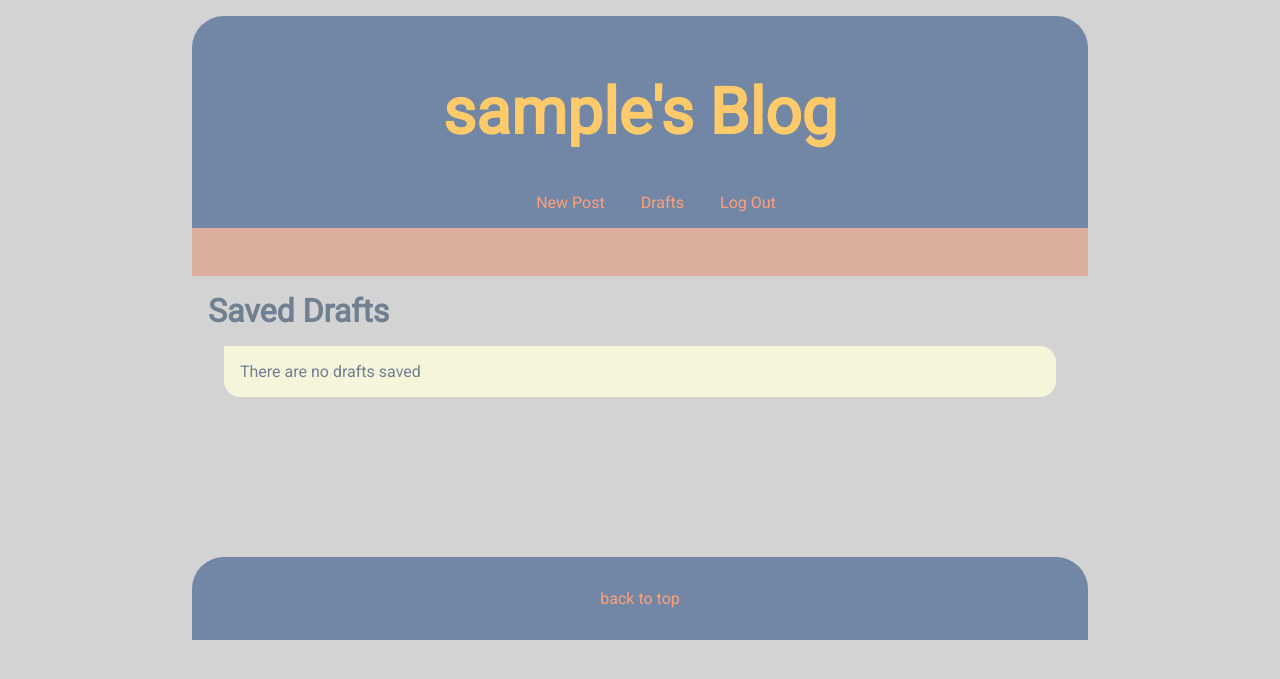
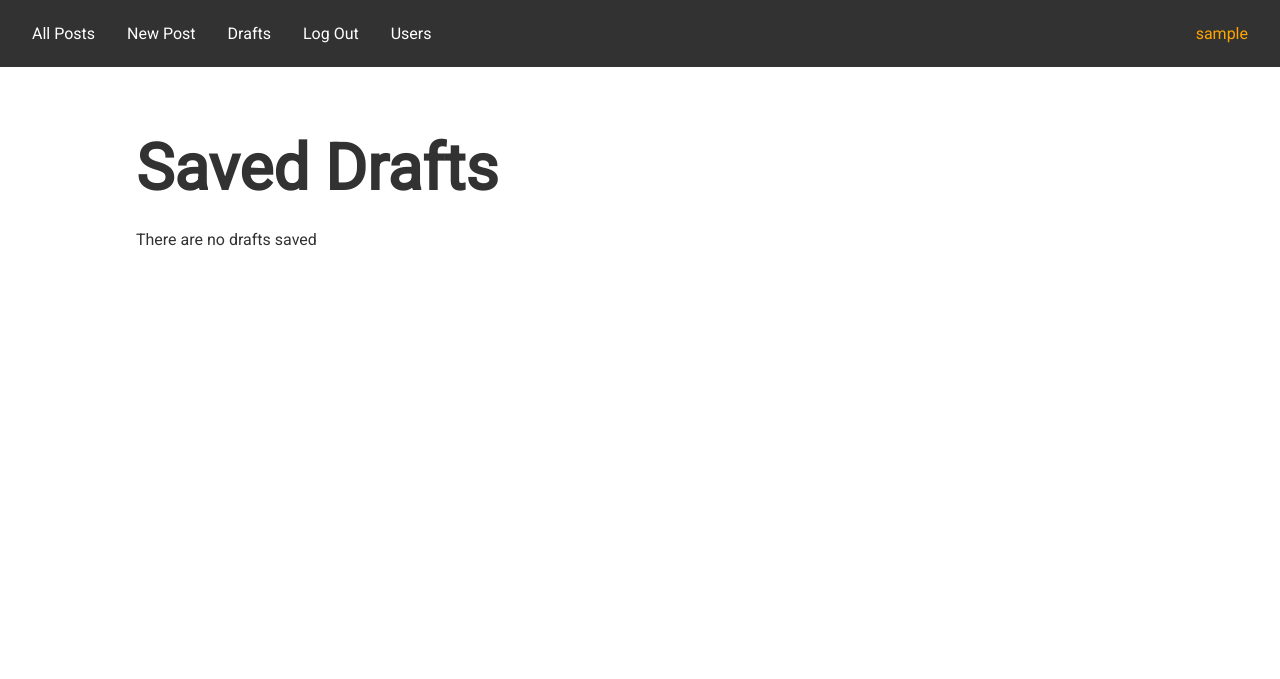
Before and after one commit to timconceivable/blogz, a Flask app: page /drafts in a window 1280 px wide. Shown: the top 679 px of the page. Run offline with Flask 2, Linux system fonts and the light colour scheme; the visitor is signed in with stand-in values (Sample User, id 1); data comes from the database, SQL or seed files in the repository; data that the repository does not hold is empty; parts of the project's set-up code (start-up, migrations or seed data) failed here and were passed over.

Commit message:
so many changes. added user pages, changed index page to show all posts, add drop-down menu for users

```diff
--- a/main.py
+++ b/main.py
@@ -43,12 +43,19 @@ class User(db.Model):
         self.password = password
 
 
+users = User.query.all()
 
 @app.before_request
 def require_login():
-    allowed_routes = ['login','signup']
+    allowed_routes = ['login','signup','index','userblog','static']
     if request.endpoint not in allowed_routes and 'email' not in session:
         return redirect('/login')
+
+
+#@app.before_request
+#def users():
+#    users = User.query.all()
+#    return users
 
 
 @app.route('/signup', methods=['POST', 'GET'])
@@ -61,7 +68,7 @@ def signup():
         if username == "" or email == "" or password == "":
             flash('Please fill in all fields', 'error')
             return render_template('signup.html',
-                username=username, email=email)
+                username=username, email=email, owner="")
 
         existing_user = User.query.filter_by(email=email).first()
         if not existing_user:
@@ -74,7 +81,8 @@ def signup():
         else:
             flash('User already exists', 'error')
 
-    return render_template('signup.html', pagetitle="signup")
+    return render_template('signup.html', pagetitle="signup",
+        users=users, owner="")
 
 
 @app.route('/login', methods=['POST', 'GET'])
@@ -90,7 +98,8 @@ def login():
         else:
             flash('Password incorrect or user does not exist', 'error')
 
-    return render_template('login.html', pagetitle="login")
+    return render_template('login.html', pagetitle="login",
+        users=users, owner="")
 
 
 @app.route('/logout')
@@ -100,14 +109,39 @@ def logout():
     return redirect('/')
 
 
-# MAIN BLOG PAGE
+# OPTIONAL STUFF:
+# TODO flash messages as popup that can be cleared manually
+# TODO 'EDIT POST' option
+# TODO add pagination! (max 7 posts)
+# TODO hashing passwords
+# TODO cookies
+
+
+# MAIN PAGE -- DISPLAYS POSTS FROM ALL USERS
 @app.route('/', methods=['POST', 'GET'])
 def index():
-    owner = User.query.filter_by(email=session['email']).first()
-    posts = Post.query.filter_by(published=True,owner=owner).order_by(desc(Post.date)).all()
-    blogname = str(owner.username)+"'s blog"
+    if 'email' in session:
+        owner = User.query.filter_by(email=session['email']).first()
+    else:
+        owner = ""
+    posts = Post.query.filter_by(published=True).order_by(desc(Post.date)).all()
+    return render_template('index.html', pagetitle="Blogz",
+        users=users, owner=owner, posts=posts)
+
+
+# INDIVIDUAL USER PAGE -- DISPLAYS POSTS FROM INDIVIDUAL USER
+@app.route('/user', methods=['POST', 'GET'])
+def userblog():
+    if 'email' in session:
+        owner = User.query.filter_by(email=session['email']).first()
+    else:
+        owner = ""
+    user_id = request.args.get('id')
+    user = User.query.get(user_id)
+    posts = Post.query.filter_by(published=True,owner=user).order_by(desc(Post.date)).all()
+    blogname = str(user)+"'s blog"
     return render_template('blog.html', pagetitle=blogname,
-        owner=owner, posts=posts)
+        user=user, users=users, owner=owner, posts=posts)
 
 
 @app.route('/drafts', methods=['POST', 'GET'])
@@ -115,25 +149,27 @@ def drafts():
     owner = User.query.filter_by(email=session['email']).first()
     posts = Post.query.filter_by(published=False,owner=owner).all()
     return render_template('drafts.html', pagetitle="saved drafts",
-        owner=owner, posts=posts)
+        users=users, owner=owner, posts=posts)
 
 
-# INDIVIDUAL POST PAGE
-@app.route('/blog', methods=['POST', 'GET'])
+# RENDERS INDIVIDUAL POST
+@app.route('/post', methods=['POST', 'GET'])
 def blogpost():
     owner = User.query.filter_by(email=session['email']).first()
     post_id = request.args.get('id')
     post = Post.query.get(post_id)
-    return render_template('blogpost.html', pagetitle=post.title,
-        owner=owner, post=post)
+    return render_template('post.html', pagetitle=post.title,
+        users=users, owner=owner, post=post)
 
 
 @app.route('/newpost', methods=['POST', 'GET'])
 def newpost():
     owner = User.query.filter_by(email=session['email']).first()
-    return render_template('newpost.html', pagetitle="new post", owner=owner)
+    return render_template('newpost.html', pagetitle="new post",
+        users=users, owner=owner)
 
 
+# PUBLISHES A NEW POST
 @app.route('/publish', methods=['POST'])
 def publish():
     owner = User.query.filter_by(email=session['email']).first()
@@ -146,12 +182,12 @@ def publish():
         db.session.add(post)
         db.session.commit()
         flash('Post published', 'confirm')
-        return render_template("blogpost.html",
-            pagetitle=title, owner=owner, post=post)
+        return render_template("post.html",
+            pagetitle=title, users=users, owner=owner, post=post)
     else:
         flash('Please fill in all fields', 'error')
         return render_template('/newpost.html',
-            pagetitle=title, body=body, owner=owner)
+            pagetitle=title, users=users, body=body, owner=owner)
 
 
 @app.route('/draft', methods=['POST'])
@@ -166,12 +202,12 @@ def draft():
         db.session.add(post)
         db.session.commit()
         flash('Draft Saved', 'confirm')
-        return render_template("blogpost.html",
-            pagetitle=title, owner=owner, post=post)
+        return render_template("post.html", pagetitle=title,
+            users=users, owner=owner, post=post)
     else:
         flash('Please fill in all fields', 'error')
         return render_template('/newpost.html',
-            pagetitle=title, body=body, owner=owner)
+            pagetitle=title, users=users, body=body, owner=owner)
 
 
 @app.route('/publishdraft', methods=['POST'])
--- a/static/styles/styles.css
+++ b/static/styles/styles.css
@@ -1,122 +1,194 @@
 body {
-    background-color: lightgrey;
+    background-color: white;
     font-family: 'Roboto', sans-serif;
     font-size: 1rem;
-    color: slategray;
-    width: 70%;
-    margin: 1rem auto 0;
-}
-header {
-    background-color: rgb(114, 134, 165);
-    padding: 1rem;
-    margin: 0;
-    border-radius: 2rem 2rem 0 0;
-    text-align: center;
-}
-footer {
-    background-color: rgb(114, 134, 165);
-    padding: 1rem;
-    margin: 10rem 0 0;
-    border-radius: 2rem 2rem 0 0;
-    text-align: center;
+    color: rgb(50,50,50);
+    width: 100%;
+    height: 100%;
+    margin: 0 auto;
 }
 a {
-    color: lightsalmon;
+    color: orange;
     text-decoration: none;
 }
 a :hover {
+    color: lightsalmon;
+}
+
+
+/* <<<<<<<<<<<<<<<<<< HEADER STYLES >>>>>>>>>>>>>>>>> */
+header {
+    position: sticky;
+    top: 0;
+    background-color: rgb(50,50,50);
+    padding: 1rem;
+    margin: 0;
+    border-radius: 0;
+    text-align: center;
+}
+nav {
+    overflow: hidden;
+    background-color: rgb(50,50,50);
+    color: white;
+}
+nav a {
+    float: left;
+    color: white;
+    text-align: center;
+    font-size: 1rem;
+    padding: .5rem 1rem;
+    margin: 0;
+    text-decoration: none;
+}
+.user {
+    float: right;
     color: orange;
 }
-header a :hover {
-    color: orange;
+.user:hover {
+    color: white;
 }
-header h1 a {
-    color: rgb(255, 203, 106);
+.dropdown {
+    float: left;
+    overflow: hidden;
+
 }
-header h1 a :hover {
-    color: orange;
+.dropdown .dropbutton {
+    float: left;
+    overflow: hidden;
+    background-color: inherit;
+    padding: .5rem 1rem;
+    margin: 0;
+    font-family: inherit;
+    color: inherit;
+    font-size: inherit;
+    border: none;
+    outline: none;
 }
+nav a:hover, .dropdown:hover .dropbutton {
+    background-color: orange;
+}
+.dropdown-content {
+    display: none;
+    position: absolute;
+    min-width: 8rem;
+    z-index: 1;
+    background-color: orange;
+}
+.dropdown-content a {
+    float: none;
+    display: block;
+    padding: .5rem 1rem;
+    color: white;
+    text-align: left;
+    text-decoration: none;
+}
+.dropdown-content a:hover {
+    background-color: orange;
+}
+.dropdown:hover .dropdown-content {
+    display: block;
+}
+.messagebar {
+    height: 2rem;
+    max-width: 100%;
+    padding: .5rem;
+    margin: 0 0 .5rem 0;
+    text-align: center;
+    vertical-align: middle;
+}
+.error {
+    color: orangered;
+}
+.confirm {
+    color: slateblue;
+}
+
+
+/* <<<<<<<<<<<<<<<<<< ARTICLE STYLES >>>>>>>>>>>>>>>>> */
 article {
     display: block;
-    margin: 0 0 4rem 0;
+    max-width: 70%;
+    min-width: 20rem;
+    margin-left: 10%;
 }
 h1 {
     font-size: 4rem;
     font-weight: 900;
+    padding: .5rem;
+    margin: 0;
 }
 h2 {
+    display: block;
     font-size: 2rem;
-    padding: 1rem;
+    padding: .5rem 1rem;
     margin: 0;
 }
 article h2 {
-    display: block;
-    font-size: 2.5rem;
-    background-color: cadetblue;
-    border-radius: 0 0 1rem 1rem;
-    padding: 2rem 2rem .5rem 2rem;
-    margin: 0;
+    background-color: gray;
 }
 h3 {
     font-size: 1rem;
+    padding: .5rem;
+    margin: 0;
 }
-.hr {
-    background-color: rgb(219, 174, 157);
-    height: 2rem;
-    max-width: 100%;
-    padding: .5rem;
-    text-align: center;
-    align-content: center;
+a {
+    color: orange;
+    text-decoration: none;
 }
-ul {
-    list-style-type: none;
+p {
+    margin-left: .5rem;
+}
+
+
+/* <<<<<<<<<<<<<<<<<< POST STYLES >>>>>>>>>>>>>>>>> */
+.postbody {
+    background-color: whitesmoke;
+    border-radius: 0;
+    overflow-wrap: break-word;
+    text-overflow: ellipsis;
+    padding: 1rem 2rem;
+    margin: 0 0 2rem 1rem;
+}
+
+.postinfo, .postowner {
+    display: inline;
+    color: gray;
+    font-size: .7rem;
+    padding: 0 .5rem;
     margin: 0;
-    padding: 0;
 }
-header ul li {
-    display: inline;
-    margin-left: 2rem;
+.postowner {
+    color: orange;
+    font-weight: bold;
 }
+
+
+/* <<<<<<<<<<<<<<<<<< FORM STYLES >>>>>>>>>>>>>>>>> */
 form {
-    background-color: rgb(177, 196, 197);
-    border-radius: 0 0 1rem 1rem;
+    background-color: whitesmoke;
+    border-radius: 0;
     align-content: center;
     padding: .5rem 1rem;
     margin: 0;
 }
+.button {
+    float: right;
+    margin: -2rem -1rem 0 0;
+}
 input[type=submit] {
-    background-color: rgb(177, 196, 197);
+    background-color: whitesmoke;
     border: none;
     color: orangered;
     text-align: center;
     font-weight: 600;
-    font-size: 1rem;
+    font-size: .8rem;
+    padding: .5rem;
 }
 #publish {
-    color: rgb(0, 177, 0);
+    color: green;
 }
 form li {
-    margin: .5rem;
-}
-.postbody {
-    background-color: beige;
-    border-radius: 0 1rem 1rem 1rem;
-    overflow-wrap: break-word;
-    text-overflow: ellipsis;
-    padding: 1rem;
-    margin: 0 2rem;
-}
-.date {
-    display: inline;
-    color: gray;
-    font-size: .7rem;
-    margin: 0 4rem;
-}
-.delete {
-    display: inline;
-    position: absolute;
-    right: 20%;
-    margin: 0 1rem;
+    padding: .5rem 1rem;
 }
 textarea {
     resize: none;
@@ -130,9 +202,15 @@ textarea {
     height: 11rem;
     width: 90%;
 }
-.error {
-    color: orangered;
+
+
+/* <<<<<<<<<<<<<<<<<< FOOTER STYLES >>>>>>>>>>>>>>>>> */
+footer {
+    background-color: rgb(50,50,50);
+    position: relative;
+    bottom: 0;
+    padding: 1rem;
+    margin: 4rem 0 0 0;
+    border-radius: 0;
+    text-align: center;
 }
-.confirm {
-    color: slateblue;
-}
--- a/templates/base.html
+++ b/templates/base.html
@@ -11,19 +11,42 @@
 </head>
 
 <body>
-    <header><a name="header"></a>
-        {% if owner %}
-        <h1><a href='/'>{{ owner.username }}'s Blog</a></h1>
-        <ul>
-            <li><a href='newpost'>New Post</a></li>
-            <li><a href='drafts'>Drafts</a></li>
-            <li><a href='logout'>Log Out</a></li>
-        </ul>
+    <header>
+        {% if owner !="" %}
+        <nav>
+            <a href='/'>All Posts</a>
+            <a href='newpost'>New Post</a>
+            <a href='drafts'>Drafts</a>
+            <a href='logout'>Log Out</a>
+            <div class="dropdown">
+                <button class="dropbutton">Users</button>
+                <div class="dropdown-content">
+                    {% for user in users %}
+                        <a href='/user?id={{user.id}}'>{{ user.username }}</a>
+                    {% endfor %}
+                </div>
+            </div>
+            <a class="user" href="/user?id={{owner.id}}">{{owner.username}}</a>
+        </nav>
+        {% else %}
+        <nav>
+            <a href='/'>All Posts</a>
+            <a href='newpost'>New Post</a>
+            <a href='login'>Log In</a>
+            <div class="dropdown">
+                <button class="dropbutton">Users</button>
+                <div class="dropdown-content">
+                    {% for user in users %}
+                        <a href='/user?id={{user.id}}'>{{ user.username }}</a>
+                    {% endfor %}
+                </div>
+            </div>
+        </nav>
         {% endif %}
     </header>
 
     <main>
-        <div class="hr">
+        <div class="messagebar">
         {% with messages = get_flashed_messages(with_categories=True) %}
             <ul>
             {% for category,message in messages %}
@@ -37,9 +60,6 @@
         {% endblock %}
     </main>
 
-    <footer><a name="footer"></a>
-        <p><a href="#header">back to top</a></p>
-    </footer>
 </body>
 
 </html>
--- a/templates/drafts.html
+++ b/templates/drafts.html
@@ -1,23 +1,22 @@
 {% extends "base.html" %}
 
 {% block content %}
-<h2>Saved Drafts</h2>
+<article>
+    <h1>Saved Drafts</h1>
     {% if posts|length == 0 %}
-        <p class="postbody">There are no drafts saved</p>
+        <p>There are no drafts saved</p>
     {% else %}
-        <ul>
         {% for post in posts %}
-        <article>
-            <a href="/blog?id={{post.id}}"><h2>{{post.title}}</h2></a>
-            <p class="postbody">{{post.body}}</p>
-            <form class="delete" method='POST' action="">
-                <input type="hidden" name="id" value="{{post.id}}" />
-                <input type="submit" value="Trash it" formaction="/deletedraft" />
-                <input id="publish" type="submit" value="Publish" formaction="/publishdraft" />
-            </form>
-        </article>
+            <div class="postbody">
+                <a href="/blog?id={{post.id}}"><h2>{{post.title}}</h2></a>
+                <p class="postbody">{{post.body}}</p>
+                <form class="button" method='POST' action="">
+                    <input type="hidden" name="id" value="{{post.id}}" />
+                    <input type="submit" value="Trash it" formaction="/deletedraft" />
+                    <input id="publish" type="submit" value="Publish" formaction="/publishdraft" />
+                </form>
+            </div>
         {% endfor %}
-        </ul>
     {% endif %}
-
+</article>
 {% endblock %}
--- a/templates/login.html
+++ b/templates/login.html
@@ -1,6 +1,7 @@
 {% extends "base.html" %}
 
 {% block content %}
+<article>
     <h1>Log in to start Bloggin'!</h1>
     <p>If you don't have an account, you may <a href="/signup">sign up</a> for one</p>
     <form action="/login" method="post">
@@ -20,4 +21,5 @@
         </table>
         <input type="submit" value="Login">
     </form>
+</article>
 {% endblock %}
--- a/templates/signup.html
+++ b/templates/signup.html
@@ -1,7 +1,8 @@
 {% extends "base.html" %}
 
 {% block content %}
-<h1>Enter yo Deets to Sign up!</h1>
+<article>
+    <h1>Sign up for a Blog!</h1>
     <p>already registered?  <a href='/login'>login here!</a></p>
     <form action="/signup" method="post">
         <table>
@@ -32,4 +33,5 @@
         </table>
         <input type="submit" value="Sign up!">
     </form>
+</article>
 {% endblock %}
```
Also changed, not shown: templates/blog.html (+17 -15 lines), templates/blogpost.html (deleted, +0 -18 lines), templates/index.html (added, +32 -0 lines), templates/newpost.html (+13 -17 lines), templates/post.html (added, +23 -0 lines). Lines whose indentation alone changed are shown as unchanged.
